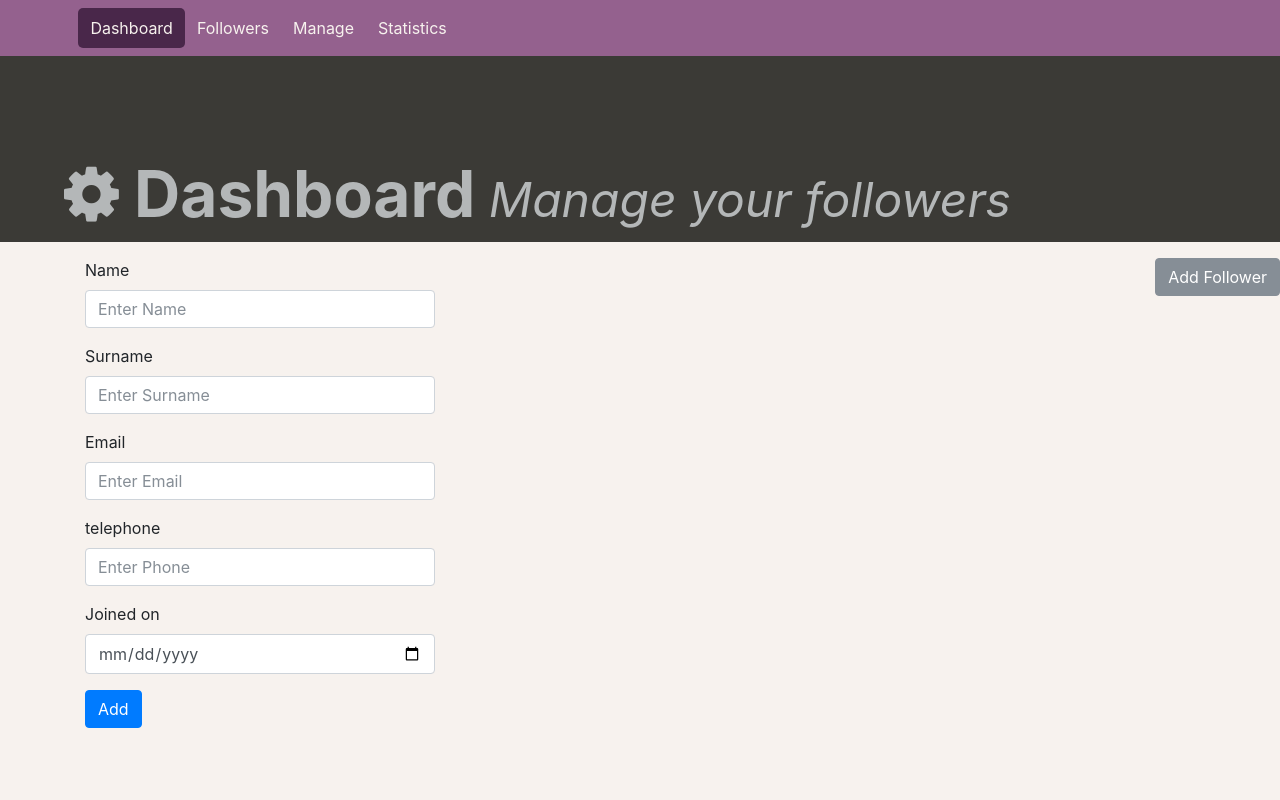
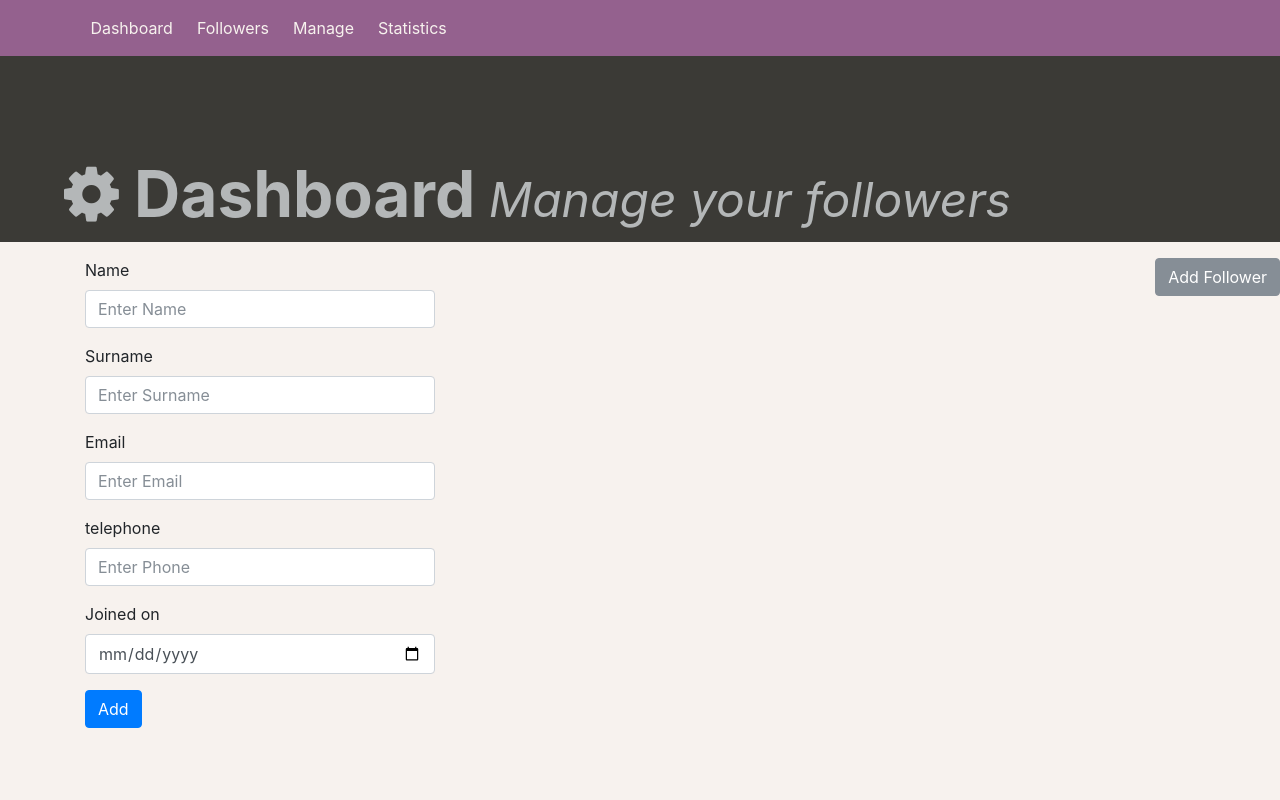
Before and after one commit to nafissatou1/follower-manager, a plain HTML site: page followers.html in a window 1280 px wide. Shown: the top 800 px of the page. Drawn offline with nearby package versions, Linux system fonts and the light colour scheme.

Commit message:
Update style.css

```diff
--- a/css/style.css
+++ b/css/style.css
@@ -54,11 +54,6 @@ section#login input{
   margin: 0 0.25em;
 }
 
-.navbar .navbar-nav .nav-item.active {
-  color: rgb(244, 222, 203);
-  background-color: #49274a;
-  border-radius: 5px;
-}
 button.navbar-toggler {
   border-color: #fff;
 }
```
